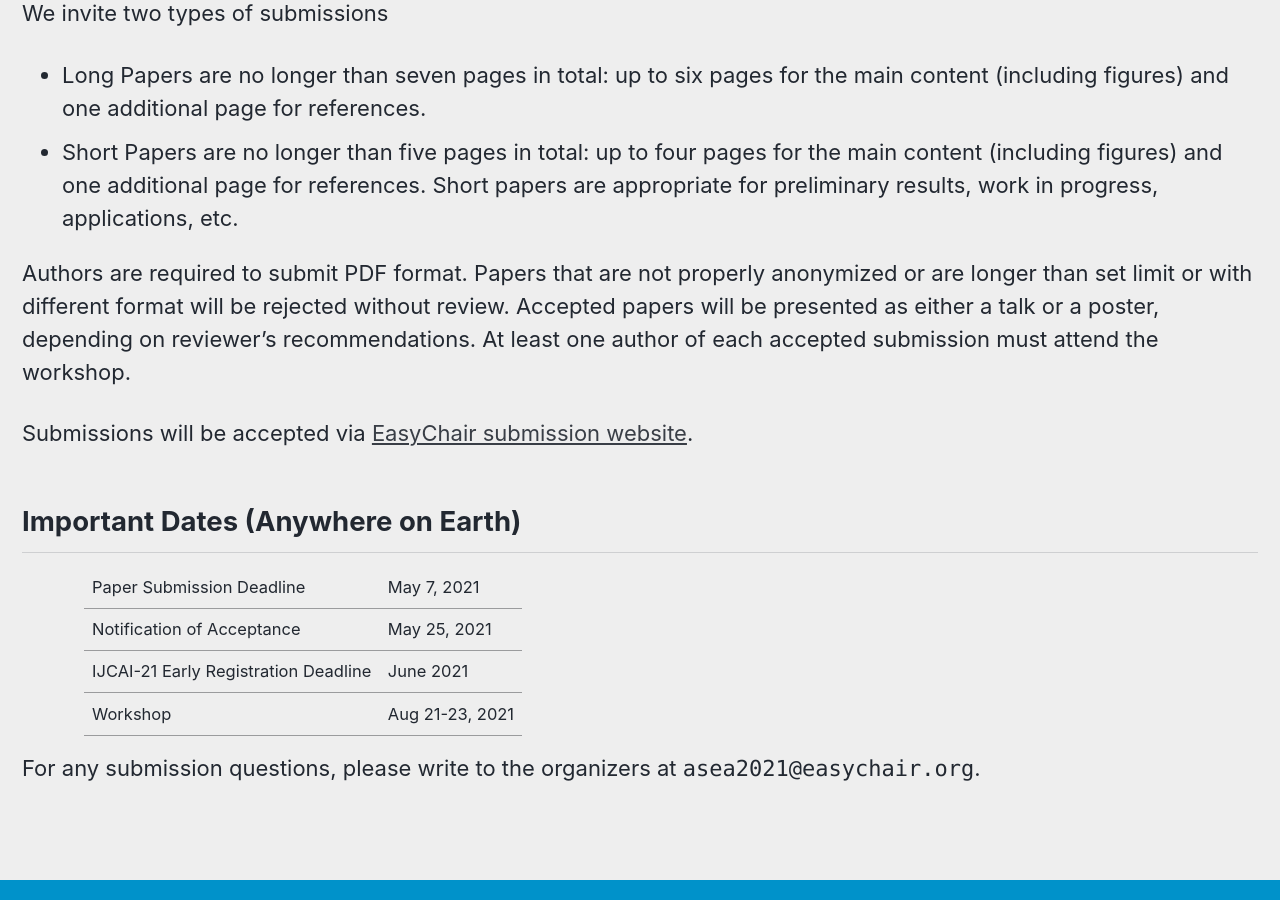
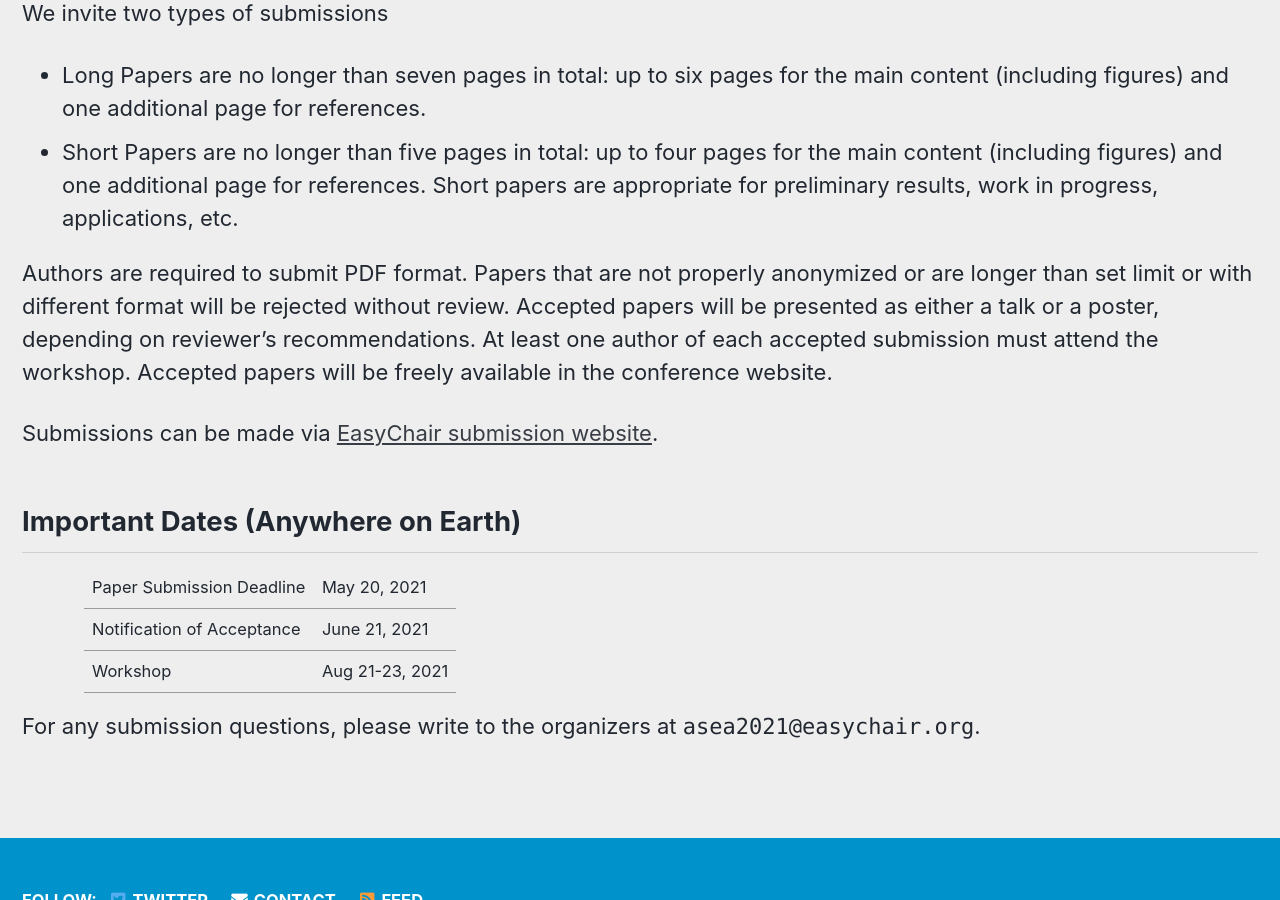
Before and after one commit to asea2021/ijcai-asea2021, a Jekyll site: the page built from _pages/call_for_papers.md, in a window 1280 px wide and 900 px high, scrolled down 1525 px. Built offline with Jekyll 4.4.1, drawn with Linux system fonts in a browser that asks for light colours; cached includes are drawn as plain includes.

Commit message:
Date change

```diff
--- a/_pages/call_for_papers.md
+++ b/_pages/call_for_papers.md
@@ -32,9 +32,13 @@ We invite two types of submissions
 - Long Papers are no longer than seven pages in total: up to six pages for the main content (including figures) and one additional page for references.
 - Short Papers are no longer than five pages in total: up to four pages for the main content (including figures) and one additional page for references. Short papers are appropriate for preliminary results, work in progress, applications, etc.
 
-Authors are required to submit PDF format. Papers that are not properly anonymized or are longer than set limit or with different format will be rejected without review. Accepted papers will be presented as either a talk or a poster, depending on reviewer’s recommendations. At least one author of each accepted submission must attend the workshop.
+Authors are required to submit PDF format. Papers that are not properly anonymized or are longer than set limit or with different format will be rejected without review. Accepted papers will be presented as either a talk or a poster, depending on reviewer’s recommendations. At least one author of each accepted submission must attend the workshop. Accepted papers will be freely available in the conference website.
 
-Submissions will be accepted via [EasyChair submission website](https://easychair.org/conferences/?conf=asea2021){:target="_blank"}.
+Submissions can be made via [EasyChair submission website](https://easychair.org/conferences/?conf=asea2021){:target="_blank"}.
+
+
+
+
 
 <h2 id="dates">Important Dates (Anywhere on Earth)</h2>
 <center>
@@ -42,15 +46,11 @@ Submissions will be accepted via [EasyChair submission website](https://easychai
     <tbody>
         <tr>
             <td>Paper Submission Deadline</td>
-            <td>May 7, 2021</td>
+            <td>May 20, 2021</td>
         </tr>
         <tr>
             <td>Notification of Acceptance</td>
-            <td>May 25, 2021</td>
-        </tr>
-        <tr>
-            <td>IJCAI-21 Early Registration Deadline</td>
-            <td>June 2021</td>
+            <td>June 21, 2021</td>
         </tr>
         <tr>
             <td>Workshop</td>
```
Also changed, not shown: _pages/home.md (+2 -6 lines).
